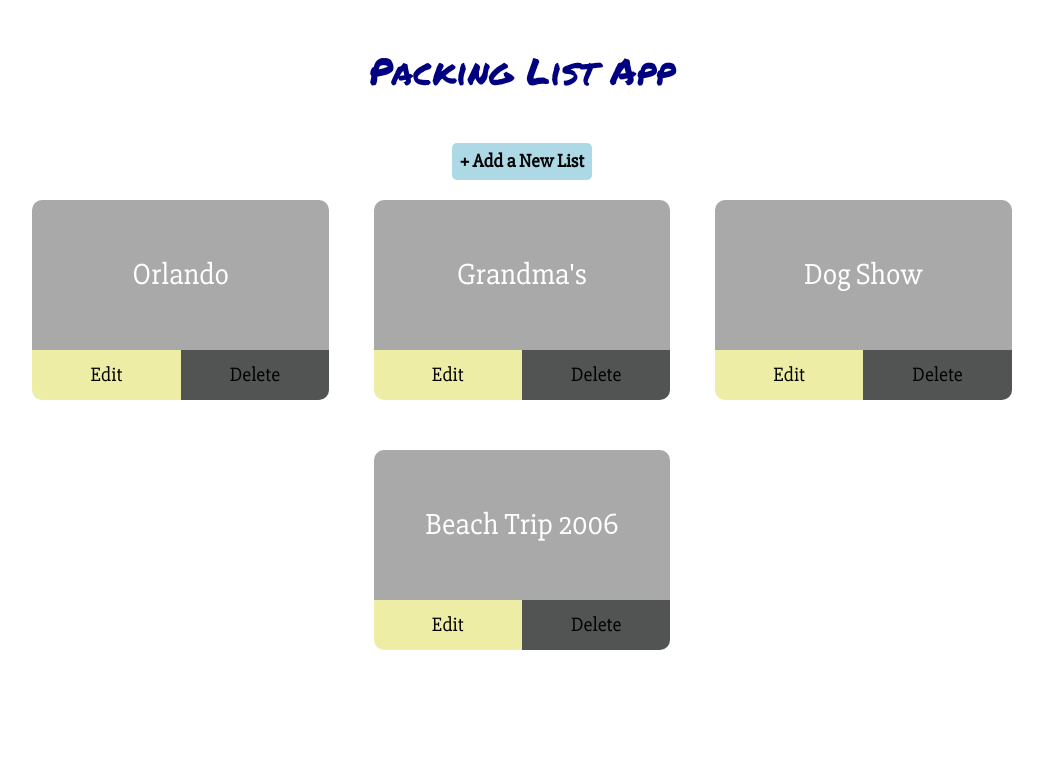
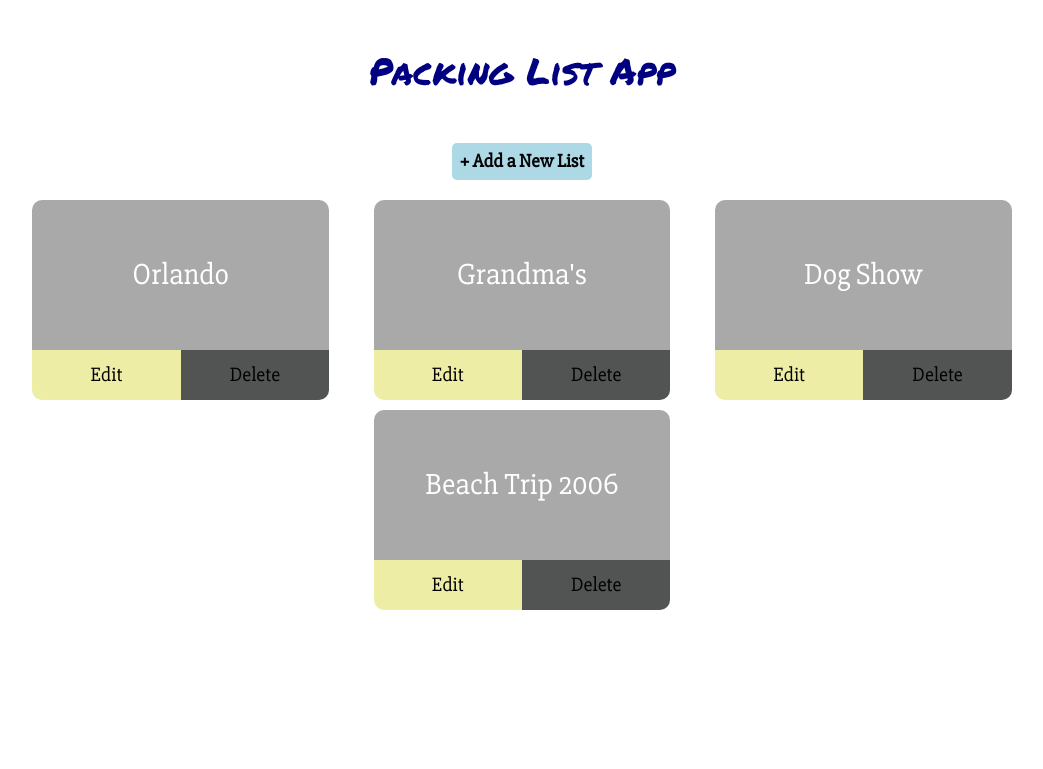
Before and after one commit to mattpeyton/packing_list, a Node server app: page / in a window 1280 px wide. Shown: the top 769 px of the page, without its empty margins (118-1161 px from the left). Run offline with Node 20, Linux system fonts and the light colour scheme; data comes from the database, SQL or seed files in the repository; some libraries are stand-ins or nearby versions.

Commit message:
fixed responsive layout

```diff
--- a/src/public/index.html
+++ b/src/public/index.html
@@ -81,13 +81,14 @@
   <script src="https://cdnjs.cloudflare.com/ajax/libs/handlebars.js/4.0.8/handlebars.min.js"></script>
   <script src="/js/app.js"></script>
 
+
   <!--Handlebars template for list buttons-->
   <script id="listButtonsTemplate" type="text/x-handlebars-template">
     {{#each lists}}
     <div class="listButtonContainer">
       <a href="lists/{{_id}}.html" class="listButton" style="background-color:{{cardColor}}">
         <div class="listTitle">
-          {{title}}
+          <span>{{title}}</span>
         </div>
       </a>
       <div class="changeButtonsContainer">
--- a/src/public/style.css
+++ b/src/public/style.css
@@ -8,8 +8,6 @@ a {
 }
 body {
   font-family: 'Slabo 27px', serif;
-  text-align: center;
-  width: 100%;
   padding-bottom: 50px;
 }
 
@@ -56,6 +54,10 @@ body {
 }
 
 /*Add a new list*/
+.createNewList {
+  text-align: center;
+}
+
 #newListAdd {
   background-color: lightblue;
   display: inline-block;
@@ -135,7 +137,7 @@ body {
   text-align: center;
   padding-bottom: 30px;
   width: 92vw;
-  height: 500px;
+  min-height: 100px;
   margin: 0 auto;
   margin-top: 10px;
 }
@@ -155,8 +157,9 @@ body {
   color: white;
   background-color: darkgray;
   transition: all 0.5s ease-in-out;
-  text-align: center;
-  vertical-align: middle;
+  display: flex;
+  align-items: center;
+  justify-content: center;
   font-size: 30px;
   border-radius: 10px 10px 0 0 ;
   height: 150px;
@@ -188,9 +191,8 @@ body {
 .listTitle {
   text-decoration: none;
   color: white;
-  line-height: 150px;
   display: inline-block;
-  position: relative;
+  margin: 0;
 
 }
 
@@ -333,7 +335,7 @@ body {
   justify-content: center;
   flex-direction: column;
   text-align: left;
-  width: (100% - 60px);
+  width: calc(100% - 60px);
   padding: 5px;
   min-height:60px;
 
@@ -462,6 +464,7 @@ body {
     align-items: flex-start;
     justify-content: space-between;
     width: 90vw;
+    min-height: 100px;
   }
 }
 
```
Also changed, not shown: src/public/colors.html (deleted, +0 -16 lines), src/public/js/app.js.
